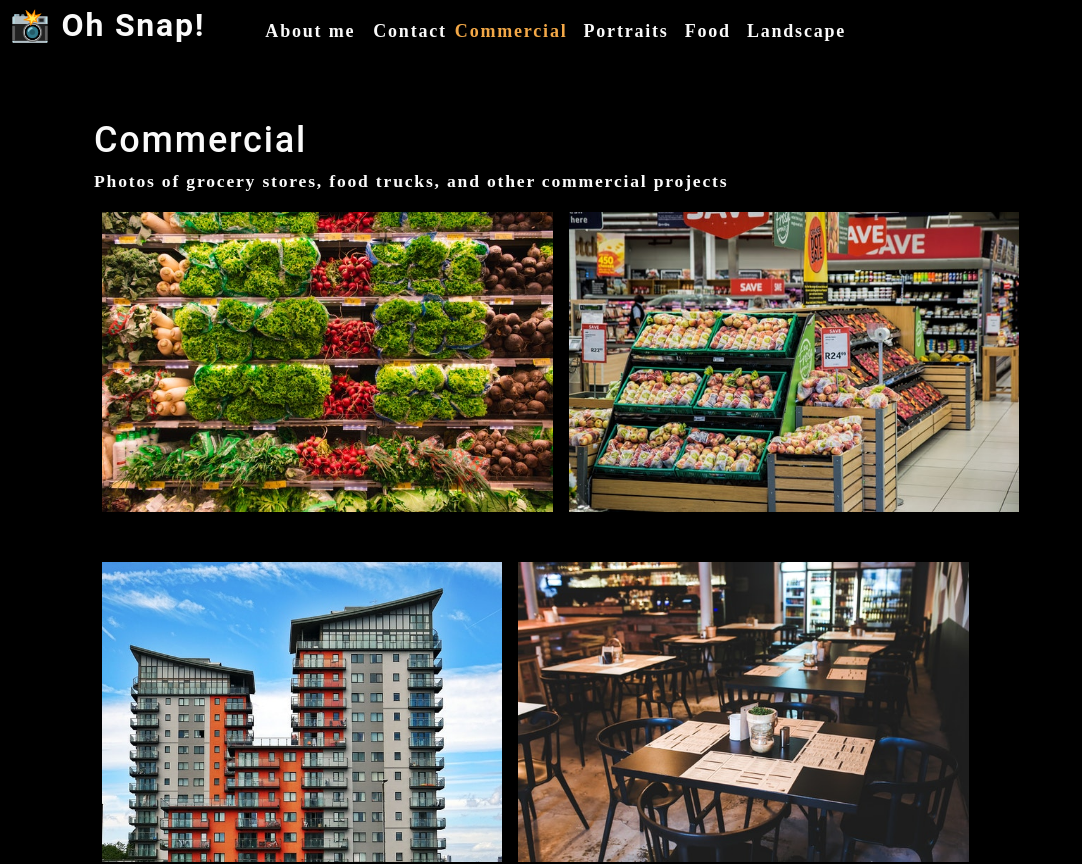
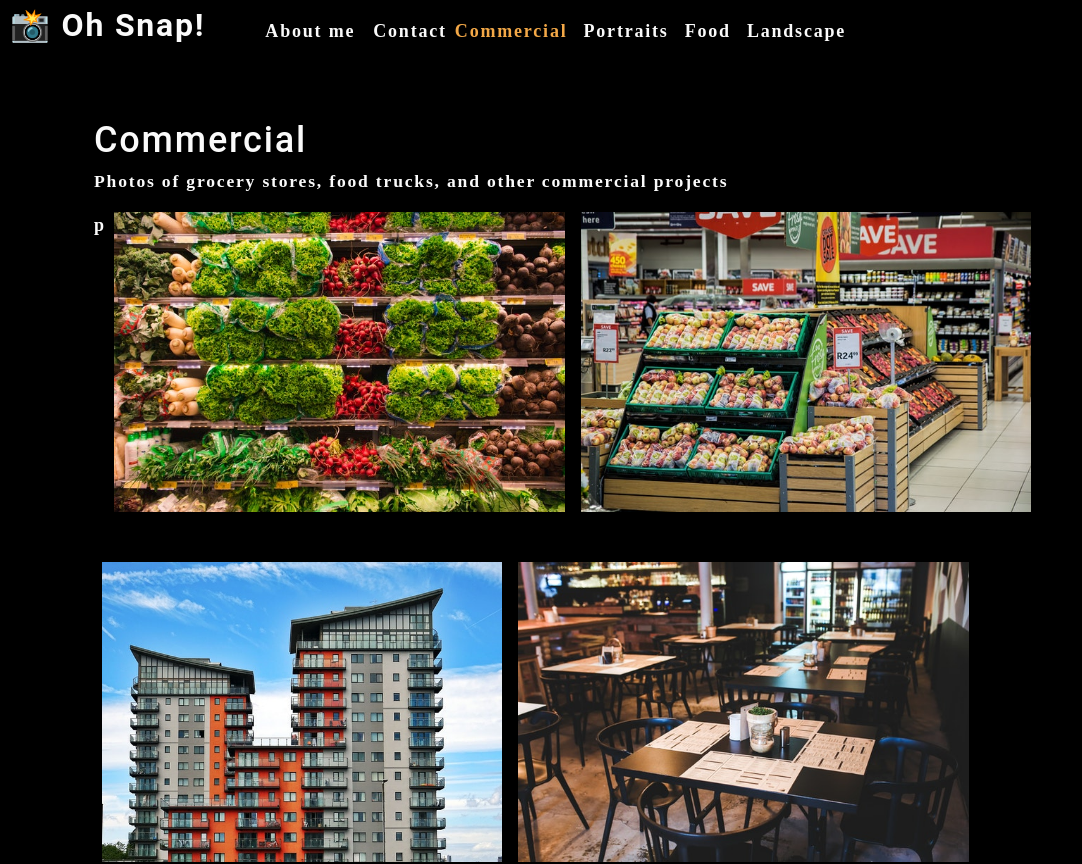
Before and after one commit to jypara-git/photo-port, a React (Create React App) app: page / in a window 1280 px wide. Shown: the top 864 px of the page, without its empty margins (0-1082 px from the left). Built offline with nearby package versions, Linux system fonts and the light colour scheme.

Commit message:
finished up the project

```diff
--- a/src/components/Photolist/index.js
+++ b/src/components/Photolist/index.js
@@ -111,7 +111,7 @@ const PhotoList = ({ category }) => {
   return (
     <div>
       {isModalOpen && <Modal currentPhoto={currentPhoto} onClose={toggleModal}/>}
-      <div className="flex-row">
+      <div className="flex-row">p
         {currentPhotos.map((image, i) => {
             return (
                 <img
--- a/src/index.css
+++ b/src/index.css
@@ -178,12 +178,7 @@ textarea {
 	padding: 5px;
 }
 
-.container {
-  width: 85%;
-  max-width: 1200px;
-  margin-left: auto;
-  margin-right: auto;
-}
+
 
 .flex-row {
   display: flex;
```
